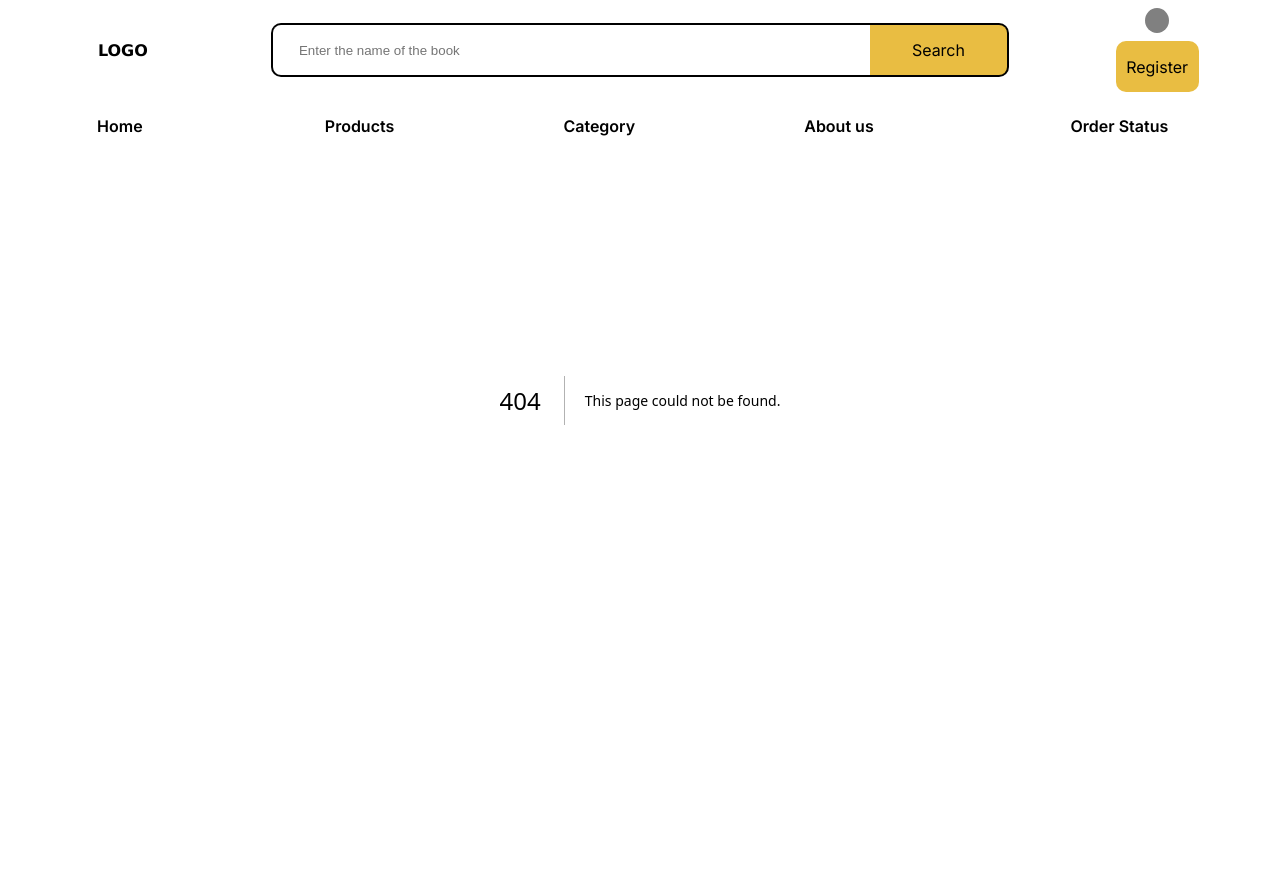
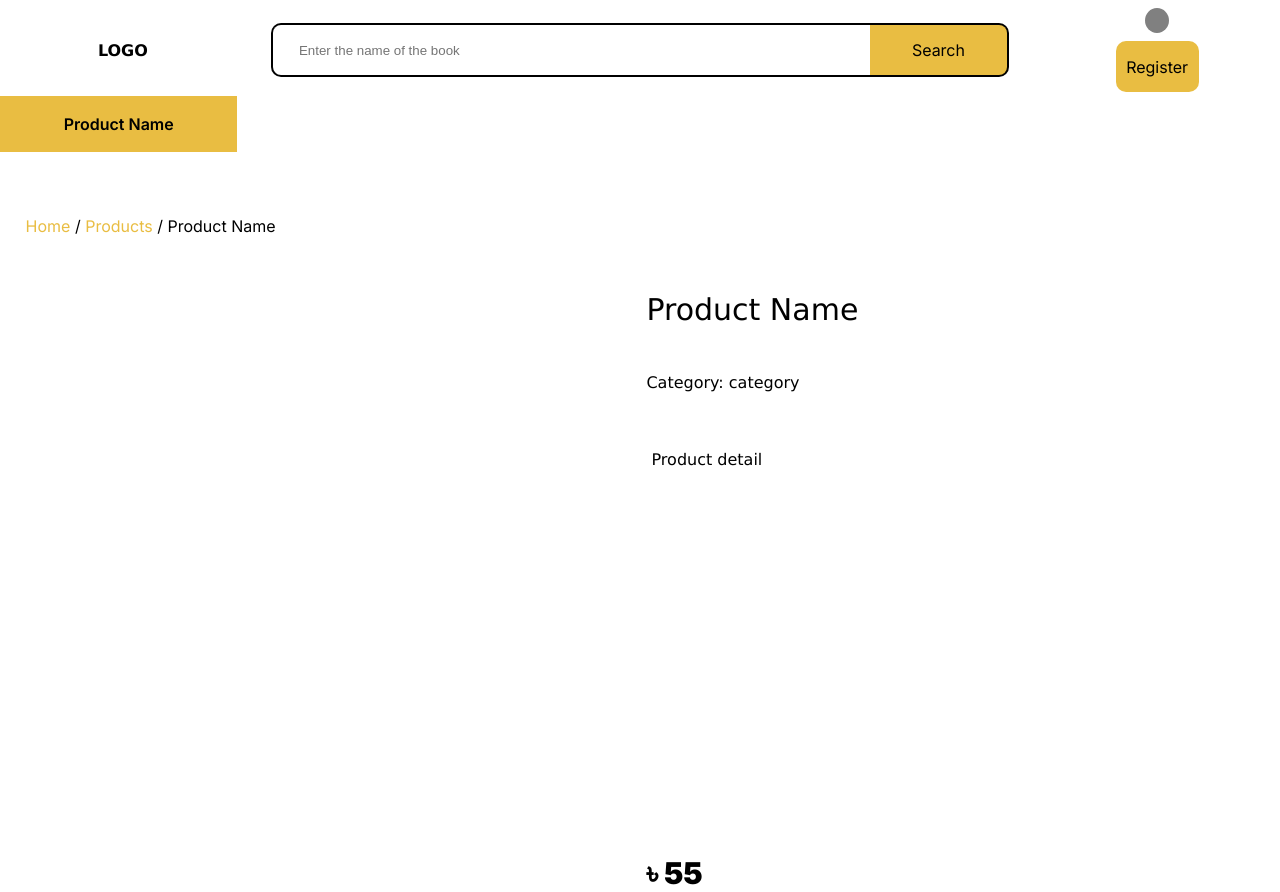
Before and after one commit to Hossain-2402/cz_web_app, a Next.js app: page /products/1 in a window 1280 px wide. Before the commit this address had no page. Before the commit the page ends 800 px from the top, so only its background shows below. Built offline with nearby package versions, Linux system fonts and the light colour scheme; no server answers; the database is empty.

Commit message:
solving firebase error

```diff
--- a/app/Home.css
+++ b/app/Home.css
@@ -52,7 +52,7 @@ body{
 	bottom:100vh;
 	height:100vh;
 	width:100%;
-	background:url(https://scontent.fdac41-1.fna.fbcdn.net/v/t39.30808-6/419479020_792860152856924_8533076677311474484_n.png?stp=dst-png_s960x960&_nc_cat=102&ccb=1-7&_nc_sid=cc71e4&_nc_ohc=RLsAx1eb_goQ7kNvgETmEtq&_nc_ht=scontent.fdac41-1.fna&oh=00_AYA5RgNvy7p9JVUmRsckDz3mi2dHfLyLpMXq0uAsBi2TXQ&oe=668306BC);
+	background:url(headerImage.png);
 	background-repeat: no-repeat;
 	background-size: cover;
 	background-position:top center;
--- a/app/layout.tsx
+++ b/app/layout.tsx
@@ -5,6 +5,8 @@ import { Inter } from "next/font/google";
 import {useState, useEffect} from "react";
 import "./layout.css";
 import Link from "next/link";
+import {Provider} from "react-redux";
+import store from "./store/store.js";
 
 
 const inter = Inter({ subsets: ["latin"] });
@@ -25,7 +27,6 @@ export default function RootLayout({
   const [class_name_of_icon,set_class_name_of_icon] = useState("fa fa-bars");
 
   const showMenuAreaInMobile = ()=>{
-      console.log(class_name_of_icon);
     if(position_of_the_menu_area_for_mobile === "-200vw"){
       set_position_of_the_menu_area_for_mobile("0vw");
       set_class_name_of_icon("fa fa-times");
@@ -41,6 +42,7 @@ export default function RootLayout({
 
     <head><title>Comfort Zone</title></head>
       <body className={inter.className}>
+      <Provider store={store}>
       <link rel="styleSheet" href="https://cdnjs.cloudflare.com/ajax/libs/font-awesome/5.15.3/css/all.min.css"/>
       <link rel="stylesheet" href="path/to/font-awesome/css/font-awesome.min.css"/>
       <div className="navigation_area">
@@ -65,8 +67,8 @@ export default function RootLayout({
         {/* The nev_btn_area is designed for the desktop version of this website  */}
 
         <div className="nev_btn_area">
-          <Link href="/" className="nev_btn">Home  </Link>
-          <Link href="/products" as="products" className="nev_btn">Products</Link>
+          <Link href="/" as="/" className="nev_btn">Home  </Link>
+          <Link href="/products" as="/products" className="nev_btn">Products</Link>
           <Link href="/category" as="category" className="nev_btn">Category</Link>
           <Link href="/about-us" as="about-us" className="nev_btn">About us</Link>
           <Link href="/order-status" as="order-status" className="nev_btn o_s">Order Status</Link>
@@ -77,14 +79,15 @@ export default function RootLayout({
 
       <div style={{ left: position_of_the_menu_area_for_mobile }} className="mobile_menu_area">
         <div className="menu_btns_box">
-          <Link href="/"  as="" className="nev_btn_for_mobile h_home" onClick={()=>{ set_position_of_the_menu_area_for_mobile("-200vw"); set_class_name_of_icon("fa fa-bars"); }}>Home  </Link>
-          <Link href="/products"  as="products" className="nev_btn_for_mobile p_products" onClick={()=>{ set_position_of_the_menu_area_for_mobile("-200vw"); set_class_name_of_icon("fa fa-bars");}}>Products</Link>
+          <Link href="/"  className="nev_btn_for_mobile h_home" onClick={()=>{ set_position_of_the_menu_area_for_mobile("-200vw"); set_class_name_of_icon("fa fa-bars"); }}>Home  </Link>
+          <Link href="/products" className="nev_btn_for_mobile p_products" onClick={()=>{ set_position_of_the_menu_area_for_mobile("-200vw"); set_class_name_of_icon("fa fa-bars");}}>Products</Link>
           <Link href="/category"  as="category" className="nev_btn_for_mobile c_category" onClick={()=>{ set_position_of_the_menu_area_for_mobile("-200vw"); set_class_name_of_icon("fa fa-bars");}}>Category</Link>
           <Link href="/about-us"  as="about-us" className="nev_btn_for_mobile a_aboutus" onClick={()=>{ set_position_of_the_menu_area_for_mobile("-200vw"); set_class_name_of_icon("fa fa-bars");}}>About us</Link>
           <Link href="/order-status"  as="order-status" className="nev_btn_for_mobile or_orderstatus" onClick={()=>{ set_position_of_the_menu_area_for_mobile("-200vw"); set_class_name_of_icon("fa fa-bars"); }}>Order Status</Link>
         </div>
       </div>
       {children}
+      </Provider>
       </body>
     </html>
   );
--- /dev/null
+++ b/app/products/[productId]/ProductDetail.css
@@ -0,0 +1,238 @@
+body{
+	padding:0;
+	margin: 0;
+}
+
+.ProductDetailScreen{
+	margin:25vh 0 0 0;
+}
+
+.desktop_menu_item_selected_style_for_books_page_in_detail_area{
+/*	background: red;*/
+	position:fixed;
+	width:100vw;
+	left:50%;
+	transform: translate(-50%,0);
+	display: flex;
+	justify-content: center;
+	align-items: center;
+	background: white;
+	z-index: 101;
+}
+
+.nevigation_btn_background_style_in_books_page_in_detail_area{
+	height:3vh;
+	flex:1;
+	display: flex;
+	justify-content: center;
+	align-items: center;
+	padding:2vh 2vw;
+	color:black;
+/*	border-radius: 10px;*/
+	text-decoration: none;
+	font-weight: 550;
+	transition: .2s;
+}
+
+.bg_white_in_detail_area{
+	background: white;
+}
+
+.b_in_detail_area{
+	background:#E9BD42;
+}
+
+.o_s_in_detail_area{
+	flex:1.5;
+}
+
+.path_to_current_page_area{
+	padding:2vh 2vw;
+}
+
+.nevigation_redirect_btn{
+	text-decoration: none;
+	color:#E9BD42;
+}
+
+.product_detail_area{
+	height:75vh;
+	width:95%;
+	margin-top:5vh;
+	margin-left:50%;
+	transform: translate(-50%,0);
+	display: flex;
+	gap:1vw;
+}
+
+.product_detail_image_area{
+	height:100%;
+	flex: 1;
+	display: flex;
+	gap:1vw;
+}
+
+.supporting_images_area{
+	height:80%;
+	flex:1;
+	display: flex;
+	flex-direction: column;
+	gap:1vh;
+}
+
+.supporting_image{
+	flex:1;
+	width:100%;
+	cursor: pointer;
+}
+
+.detail_leading_image{
+	height:95%;
+	flex:6;
+	background-size: 75%;
+}
+
+.product_detail_info_area{
+	height:100%;
+	flex: 1;
+	display: flex;
+	flex-direction: column;
+	gap:1vh;
+}
+
+.detail_product_name{
+	flex: 2;
+	font-family: verdana;
+	font-size: 30px;
+	width:100%;
+}
+
+
+.detail_category_name{
+	flex: 1;
+	font-family: verdana;
+	width:100%;
+/*	color:#E9BD42;*/
+	cursor: pointer;
+}
+
+.detail_product_description{
+	flex: 10;
+	padding:2vh 0;
+	font-family: verdana;
+	width:100%;
+}
+.detail_price{
+	flex: 1;
+	font-weight: 900;
+	font-size: 30px;
+	width:100%;
+}
+
+
+
+@media(max-width:991px){
+	.ProductDetailScreen{
+		margin: 12vh 0 0 0;
+	}
+	.desktop_menu_item_selected_style_for_books_page_in_detail_area{
+		height:0;
+		width:0;
+		font-size: 0;
+	}
+	.nevigation_btn_background_style_in_books_page_in_detail_area{
+		padding:0;
+	}
+
+	.nevigation_redirect_btn{
+		font-size: 15px;
+	}
+
+	.product_detail_area{
+		height:120vh;
+		margin-top:0;
+		flex-direction: column;
+		gap:1vh;
+	}
+
+	.product_detail_image_area{
+		flex:2;
+		flex-direction: column-reverse;
+	}
+
+	.supporting_images_area{
+		flex:1;
+		flex-direction: row;
+	}
+
+	.supporting_image{
+		background-size: cover;
+	}
+
+	.detail_leading_image{
+		background-size: 100%;
+	}
+
+	.detail_product_name{
+		font-weight: 600;
+	}
+
+
+}
+
+
+
+
+
+
+
+
+
+
+
+
+
+
+
+
+
+
+
+
+
+
+
+
+
+
+
+
+
+
+
+
+
+
+
+
+
+
+
+
+
+
+
+
+@media(min-width:1024px){
+	.desktop_menu_item_selected_style_for_books_page_in_detail_area{
+		top:12vh;
+	}
+}
+
+
+@media(min-width:1440px){
+	.desktop_menu_item_selected_style_for_books_page_in_detail_area{
+		top:12vh;
+	}
+}
+/*E9BD42*/
--- /dev/null
+++ b/app/products/[productId]/firebase_in_product_detail_screen.js
@@ -0,0 +1,18 @@
+import firebase from "firebase/compat/app";
+import "firebase/compat/firestore";
+
+const firebaseConfig = {
+  apiKey: "AIzaSyDTZ1WtJDi_s5iWJ1pAhXAoixL4JgSrBw0",
+  authDomain: "cz-database.firebaseapp.com",
+  projectId: "cz-database",
+  storageBucket: "cz-database.appspot.com",
+  messagingSenderId: "864814132318",
+  appId: "1:864814132318:web:a4cf04dc408cba94f818cf",
+  measurementId: "G-B8BGQ0N0CX"
+};
+
+
+const app = firebase.initializeApp(firebaseConfig);
+const db = app.firestore();
+
+export default db;
--- /dev/null
+++ b/app/products/[productId]/page.jsx
@@ -0,0 +1,76 @@
+'use client';
+
+import "./ProductDetail.css";
+import {useState,useEffect} from "react";
+import db from "./firebase_in_product_detail_screen";
+import firebase from "firebase/compat/app";
+import Link from "next/link";
+import { revalidatePath } from 'next/cache'
+
+
+
+const ProductDetailScreen = ({params})=>{
+
+	const [currentProduct,setCurrentProduct] = useState({
+        product_name : "Product Name",
+        product_price : "55",
+        product_detail : " Product detail" ,
+        leading_image : "Some Image",
+        first_image : "first image",
+        second_image : "second image",
+        third_image : "third image",
+        forth_image : "forth image",
+        quantity : 1,
+        sizes : "S",
+        timestamp : firebase.firestore.FieldValue.serverTimestamp()});
+	const [leading_image,set_leading_image] = useState("");
+
+  useEffect(()=>{
+    db.collection('products').orderBy("timestamp","desc").onSnapshot(snapshot=>{
+      snapshot.docs.map(doc =>{
+		if(doc.data().productId === params.productId){
+			setCurrentProduct(doc.data()); set_leading_image(doc.data().leading_image)
+		}
+	  });
+    });
+  },[]);
+
+
+
+	return (
+		<div className="ProductDetailScreen">
+			<div className="desktop_menu_item_selected_style_for_books_page_in_detail_area">
+				<div className="nevigation_btn_background_style_in_books_page_in_detail_area bg_white_in_detail_area b_in_detail_area" >{currentProduct.product_name} </div>
+				<div className="nevigation_btn_background_style_in_books_page_in_detail_area bg_white_in_detail_area"></div>
+				<div className="nevigation_btn_background_style_in_books_page_in_detail_area bg_white"></div>
+				<div className="nevigation_btn_background_style_in_books_page_in_detail_area bg_white"> </div>
+				<div className="nevigation_btn_background_style_in_books_page_in_detail_area bg_white o_s_in_detail_area"> </div>
+			</div>
+
+			<div className="path_to_current_page_area">
+				<Link href="/" as="/" className="nevigation_redirect_btn">Home</Link> / <Link href="/products" as="/products" className="nevigation_redirect_btn">Products</Link> / {currentProduct.product_name}
+			</div>
+
+			<div className="product_detail_area">
+				<div className="product_detail_image_area">
+					<div className="supporting_images_area">
+						<div className="supporting_image first_image" onClick={()=>{set_leading_image(currentProduct.leading_image)}} style={{ backgroundImage: "url("+currentProduct.leading_image+")",backgroundSize : '100%',backgroundRepeat : 'no-repeat',backgroundPosition : 'center center'}}></div>
+						<div className="supporting_image second_image" onClick={()=>{set_leading_image(currentProduct.first_image)}} style={{ backgroundImage: "url("+currentProduct.first_image+")",backgroundSize : '100%',backgroundRepeat : 'no-repeat',backgroundPosition : 'center center'}}></div>
+						<div className="supporting_image third_image" onClick={()=>{set_leading_image(currentProduct.second_image)}} style={{ backgroundImage: "url("+currentProduct.second_image+")",backgroundSize : '100%',backgroundRepeat : 'no-repeat',backgroundPosition : 'center center'}}></div>
+						<div className="supporting_image forth_image" onClick={()=>{set_leading_image(currentProduct.third_image)}} style={{ backgroundImage: "url("+currentProduct.third_image+")",backgroundSize : '100%',backgroundRepeat : 'no-repeat',backgroundPosition : 'center center'}}></div>
+						<div className="supporting_image fifth_image" onClick={()=>{set_leading_image(currentProduct.forth_image)}} style={{ backgroundImage: "url("+currentProduct.forth_image+")",backgroundSize : '100%',backgroundRepeat : 'no-repeat',backgroundPosition : 'center center'}}></div>
+					</div>
+					<div className="detail_leading_image" style={{ backgroundImage: "url("+leading_image+")",backgroundRepeat : 'no-repeat',backgroundPosition : 'center center'}}></div>
+				</div>
+				<div className="product_detail_info_area">
+					<div class="detail_product_name"> {currentProduct.product_name} </div>
+					<div class="detail_category_name">Category: category</div>
+					<pre class="detail_product_description">{currentProduct.product_detail}</pre>
+					<div class="detail_price">৳ {currentProduct.product_price}</div>
+				</div>
+			</div>
+		</div>
+		);
+}
+
+export default ProductDetailScreen;
--- /dev/null
+++ b/app/store/index.js
@@ -0,0 +1,6 @@
+import { createStore } from 'redux';
+import rootReducer from './reducer';
+
+const store = createStore(rootReducer);
+
+export default store;
--- /dev/null
+++ b/app/store/reducer.js
@@ -0,0 +1,26 @@
+const initialState = {
+  value: 0,
+};
+
+const INCREMENT = 'INCREMENT';
+const DECREMENT = 'DECREMENT';
+const RESET = 'RESET';
+
+export const increment = () => ({ type: INCREMENT });
+export const decrement = () => ({ type: DECREMENT });
+export const reset = () => ({ type: RESET });
+
+const rootReducer = (state = initialState, action) => {
+  switch (action.type) {
+    case INCREMENT:
+      return { ...state, value: state.value + 1 };
+    case DECREMENT:
+      return { ...state, value: state.value - 1 };
+    case RESET:
+      return { ...state, value: 0 };
+    default:
+      return state;
+  }
+};
+
+export default rootReducer;
--- /dev/null
+++ b/app/store/store.js
@@ -0,0 +1,6 @@
+import { createStore } from "redux";
+import rootReducer from "./reducer.js";
+
+const store = createStore(rootReducer);
+
+export default store;
--- a/package.json
+++ b/package.json
@@ -13,7 +13,9 @@
     "firebase-tools": "^13.12.0",
     "next": "14.2.4",
     "react": "^18",
-    "react-dom": "^18"
+    "react-dom": "^18",
+    "react-redux": "^9.1.2",
+    "redux": "^5.0.1"
   },
   "devDependencies": {
     "@types/node": "^20",
```
Also changed, not shown: app/page.jsx (+30 -0 lines), app/products/Products.css (+8 -6 lines), app/products/page.jsx (+13 -4 lines), app/headerImage.png (added), 1 other file (tests, documents, lock files or other folders).
